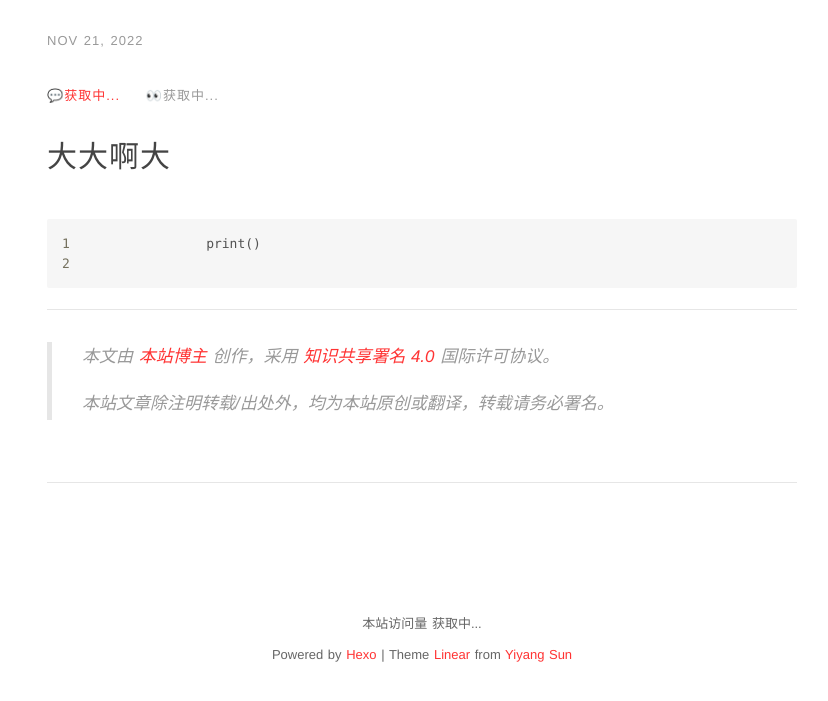
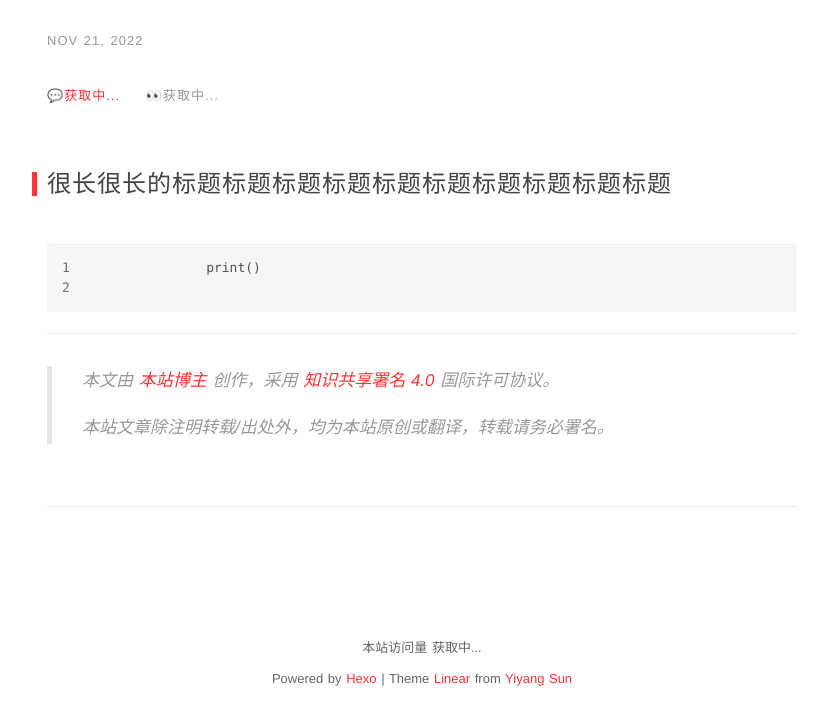
Before and after one commit to xepokoko/DonZ.github.io, a plain HTML site: page 2022/11/21/测试文档/index.html in a window 1280 px wide. Shown: the part 138-839 px from the top of the page, without its empty margins (218-1046 px from the left). Before the commit the page ends 815 px from the top, so only its background shows below. Drawn offline with nearby package versions, Linux system fonts and the light colour scheme; some packages are replaced by stand-ins of ours; a script that the page names is missing; a web font is replaced by a local one.

Commit message:
Site updated: 2022-11-21 20:31:58

```diff
--- a/2022/11/21/测试文档/index.html
+++ b/2022/11/21/测试文档/index.html
@@ -66,7 +66,7 @@
 
 
   <article>
-    <h1 id="大大啊大"><a href="#大大啊大" class="headerlink" title="大大啊大"></a>大大啊大</h1><figure class="highlight plaintext"><table><tr><td class="gutter"><pre><span class="line">1</span><br><span class="line">2</span><br></pre></td><td class="code"><pre><span class="line">print()</span><br><span class="line"></span><br></pre></td></tr></table></figure>
+    <h2 id="很长很长的标题标题标题标题标题标题标题标题标题标题"><a href="#很长很长的标题标题标题标题标题标题标题标题标题标题" class="headerlink" title="很长很长的标题标题标题标题标题标题标题标题标题标题"></a>很长很长的标题标题标题标题标题标题标题标题标题标题</h2><figure class="highlight plaintext"><table><tr><td class="gutter"><pre><span class="line">1</span><br><span class="line">2</span><br></pre></td><td class="code"><pre><span class="line">print()</span><br><span class="line"></span><br></pre></td></tr></table></figure>
   </article>
 
   <hr>
```
